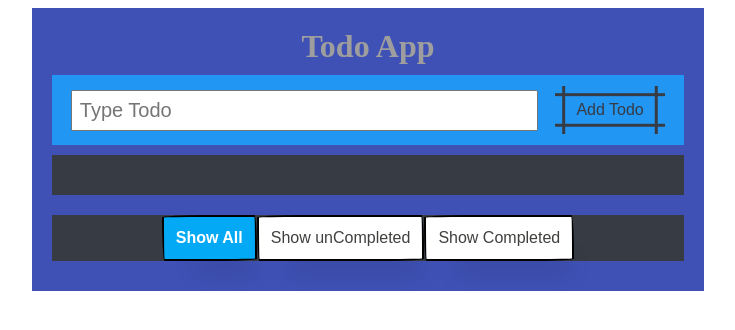
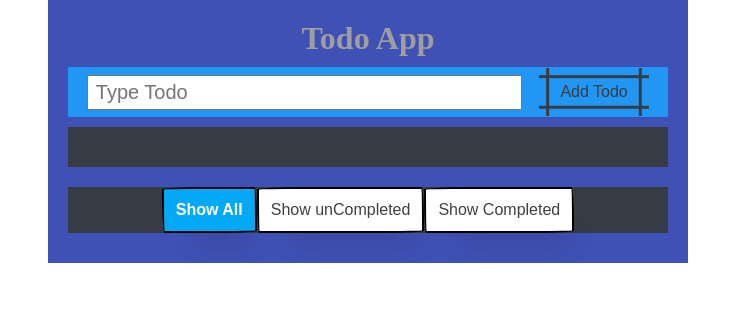
Before and after one commit to AMrCEg/todo-react, a React (Vite) app: page / in a window 1280 px wide. Shown: the top 330 px of the page, without its empty margins (272-1007 px from the left). Built offline with nearby package versions, Linux system fonts and the light colour scheme.

Commit message:
modified some files

```diff
--- a/src/0Versions/todo-V1/App.css
+++ b/src/0Versions/todo-V1/App.css
@@ -3,8 +3,6 @@
 }
 
 body {
-  margin: 0;
-  padding: 0;
 }
 .container {
   min-width: 350px;
--- a/src/index.css
+++ b/src/index.css
@@ -0,0 +1,9 @@
+/* all */
+* {
+  box-sizing: border-box;
+  margin: 0;
+}
+
+body {
+  height: 100vh;
+}
```
